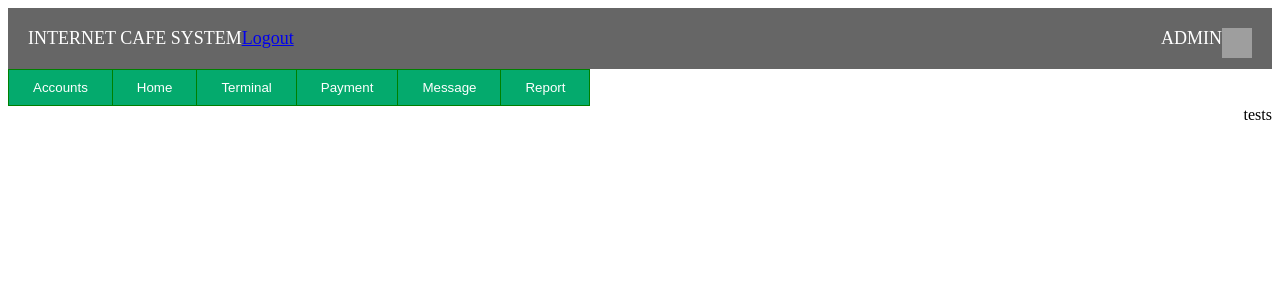
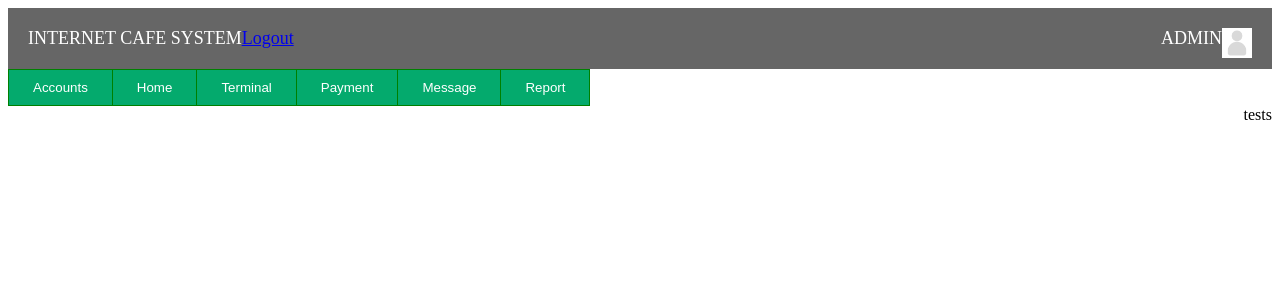
Before and after one commit to TriangleBear/Internet_Cafe_System, a Python web app: template templates/admin_home.html in a window 1280 px wide. Shown: the top 300 px of the page. Run offline with Jinja, Linux system fonts and the light colour scheme; the template is opened without the code that fills it, so the values that code supplies are empty; grey boxes are pictures that could not be loaded.

Commit message:
Added assets to img source

```diff
--- a/templates/admin_home.html
+++ b/templates/admin_home.html
@@ -61,7 +61,7 @@
         </div>
         <div class="label-right">
             <label >ADMIN</label>
-                <img class="header-image" style="float: right;" src="https://raw.githubusercontent.com/TriangleBear/Example/main/images/Account.png" alt="Account">
+                <img class="header-image" style="float: right;" src="https://raw.githubusercontent.com/TriangleBear/Internet_Cafe_System/main/templates/assets/Account.jpg" alt="Account">
 
         </div>
         <a href="{{ url_for('logout') }}">Logout</a>
--- a/templates/admin_login.html
+++ b/templates/admin_login.html
@@ -43,6 +43,7 @@
     <div class="parentContainer">
       <div class="login">
         <h1>Admin Login</h1>
+        <img src="https://raw.githubusercontent.com/TriangleBear/Internet_Cafe_System/main/templates/assets/Account.jpg" alt="Admin">
         <form id="login" method="POST" action="/admin_login">
           <div style="font-family: Helvetica;">
             <input class="text-field" type="text" name="uname" id="uname" placeholder="Enter Username" />
```
